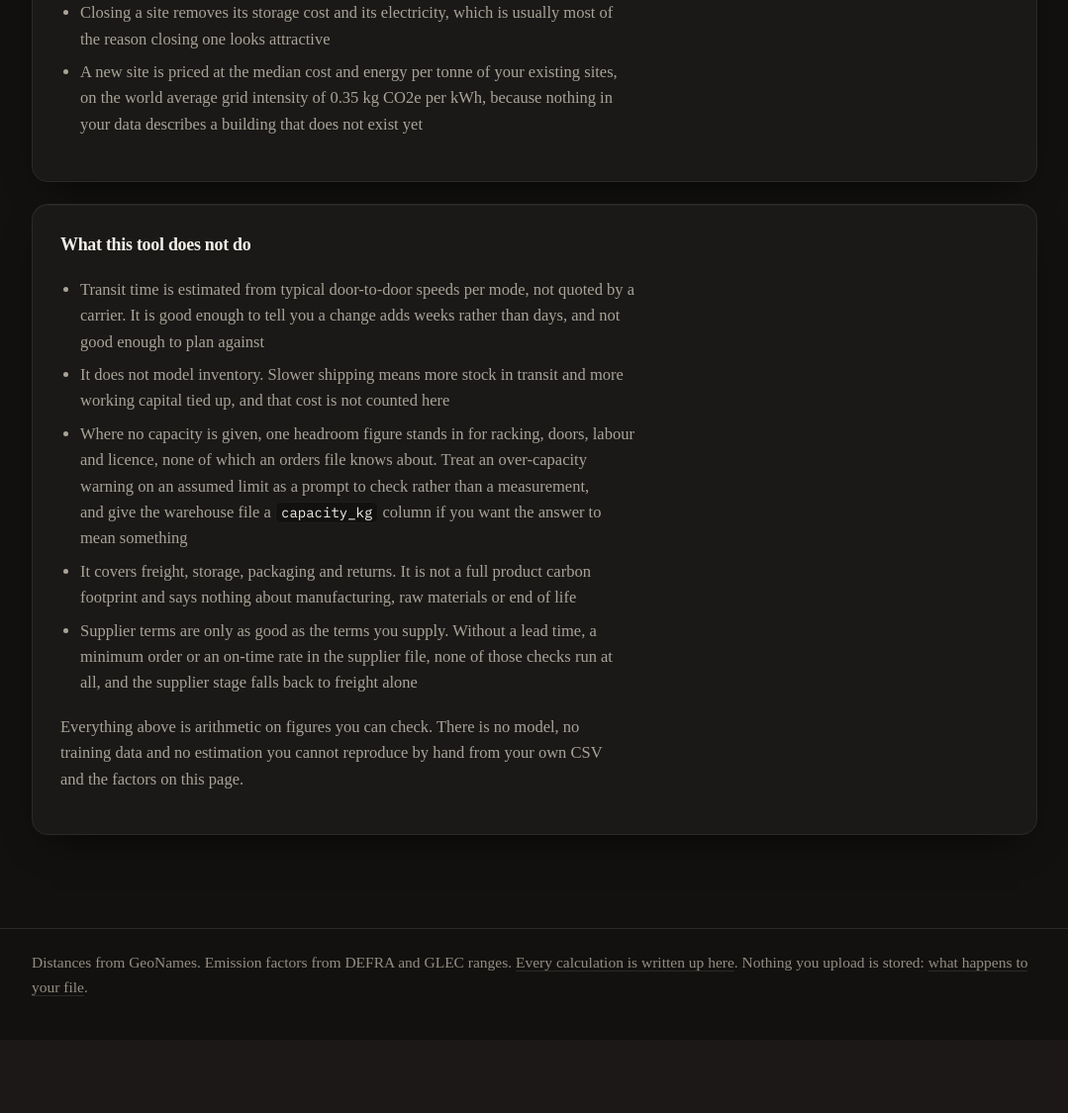
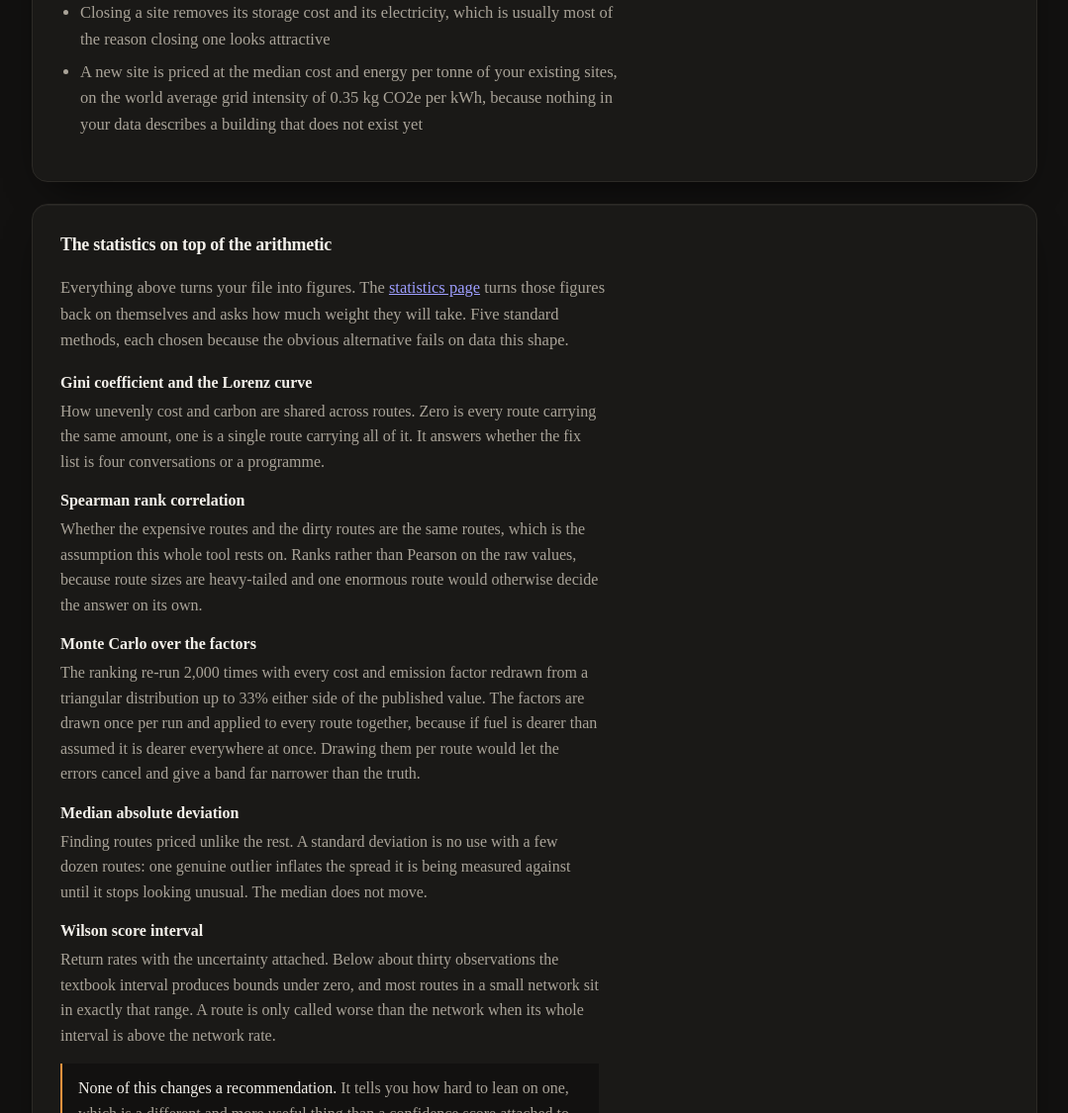
Before and after one commit to EdmondBadran/Supply-Chain-Cost-Carbon-Optimizer, a Flask app: page /method in a window 1280 px wide. Shown: the part 5375-6500 px from the top of the page at 99% size, without its empty margins (100-1179 px from the left). Before the commit the page ends 6382 px from the top, so only its background shows below. Run offline with Flask 3, Linux system fonts and the light colour scheme.

Commit message:
seed the sample on every page that reads data
Giving each visitor their own empty workspace broke arriving anywhere
other than the front door: the map and the report both bounced to the
chain because only some routes loaded the sample. A link shared straight
to the map has to work like the front door does.

Also writes up the five statistical methods on the method page.

Co-Authored-By: Claude Opus 5 <noreply@anthropic.com>

```diff
--- a/app.py
+++ b/app.py
@@ -44,7 +44,13 @@ app.config["SESSION_COOKIE_SECURE"] = os.environ.get("HTTPS_ONLY") == "1"
 
 def ensure_data(conn):
     """Never let a page open empty. A cold start loads the sample, so the
-    first thing anyone sees is a working chain rather than a form."""
+    first thing anyone sees is a working chain rather than a form.
+
+    Every page that reads data calls this, not just the landing page. Since
+    each visitor gets their own empty workspace, whichever page they arrive on
+    is the one that has to fill it, and a link shared straight to the map has
+    to work as well as the front door.
+    """
     if not db.summary(conn):
         ingest.load(conn, SAMPLE_ORDERS, SAMPLE_WAREHOUSES, SAMPLE_SUPPLIERS)
         analysis.run(conn)
@@ -185,6 +191,7 @@ def diagnosis_page():
     """The whole chain read back as a report: the truth, what is wrong, how
     every figure was reached, and the order to fix things in."""
     with store.workspace() as conn:
+        ensure_data(conn)
         report = diagnosis.build(conn)
         if report is None:
             return redirect(url_for("chain_page"))
@@ -196,6 +203,7 @@ def diagnosis_page():
 @app.route("/dashboard")
 def dashboard():
     with store.workspace() as conn:
+        ensure_data(conn)
         summary = db.summary(conn)
         if not summary:
             return redirect(url_for("chain_page"))
--- a/templates/method.html
+++ b/templates/method.html
@@ -267,6 +267,63 @@
 </section>
 
 <section class="panel prose">
+  <h2>The statistics on top of the arithmetic</h2>
+  <p>
+    Everything above turns your file into figures. The
+    <a href="{{ url_for('stats_page') }}">statistics page</a> turns those
+    figures back on themselves and asks how much weight they will take. Five
+    standard methods, each chosen because the obvious alternative fails on
+    data this shape.
+  </p>
+  <dl class="formulas">
+    <dt>Gini coefficient and the Lorenz curve</dt>
+    <dd>
+      How unevenly cost and carbon are shared across routes. Zero is every
+      route carrying the same amount, one is a single route carrying all of
+      it. It answers whether the fix list is four conversations or a
+      programme.
+    </dd>
+    <dt>Spearman rank correlation</dt>
+    <dd>
+      Whether the expensive routes and the dirty routes are the same routes,
+      which is the assumption this whole tool rests on. Ranks rather than
+      Pearson on the raw values, because route sizes are heavy-tailed and one
+      enormous route would otherwise decide the answer on its own.
+    </dd>
+    <dt>Monte Carlo over the factors</dt>
+    <dd>
+      The ranking re-run {{ "{:,}".format(trials) }} times with every cost and
+      emission factor redrawn from a triangular distribution up to
+      {{ "{:.0%}".format(factor_spread) }} either side of the published value.
+      The factors are drawn once per run and applied to every route together,
+      because if fuel is dearer than assumed it is dearer everywhere at once.
+      Drawing them per route would let the errors cancel and give a band far
+      narrower than the truth.
+    </dd>
+    <dt>Median absolute deviation</dt>
+    <dd>
+      Finding routes priced unlike the rest. A standard deviation is no use
+      with a few dozen routes: one genuine outlier inflates the spread it is
+      being measured against until it stops looking unusual. The median does
+      not move.
+    </dd>
+    <dt>Wilson score interval</dt>
+    <dd>
+      Return rates with the uncertainty attached. Below about thirty
+      observations the textbook interval produces bounds under zero, and most
+      routes in a small network sit in exactly that range. A route is only
+      called worse than the network when its whole interval is above the
+      network rate.
+    </dd>
+  </dl>
+  <p class="caveat">
+    <strong>None of this changes a recommendation.</strong> It tells you how
+    hard to lean on one, which is a different and more useful thing than a
+    confidence score attached to the answer itself.
+  </p>
+</section>
+
+<section class="panel prose">
   <h2>What this tool does not do</h2>
   <ul>
     <li>Transit time is estimated from typical door-to-door speeds per mode, not quoted by a carrier. It is good enough to tell you a change adds weeks rather than days, and not good enough to plan against</li>
```
